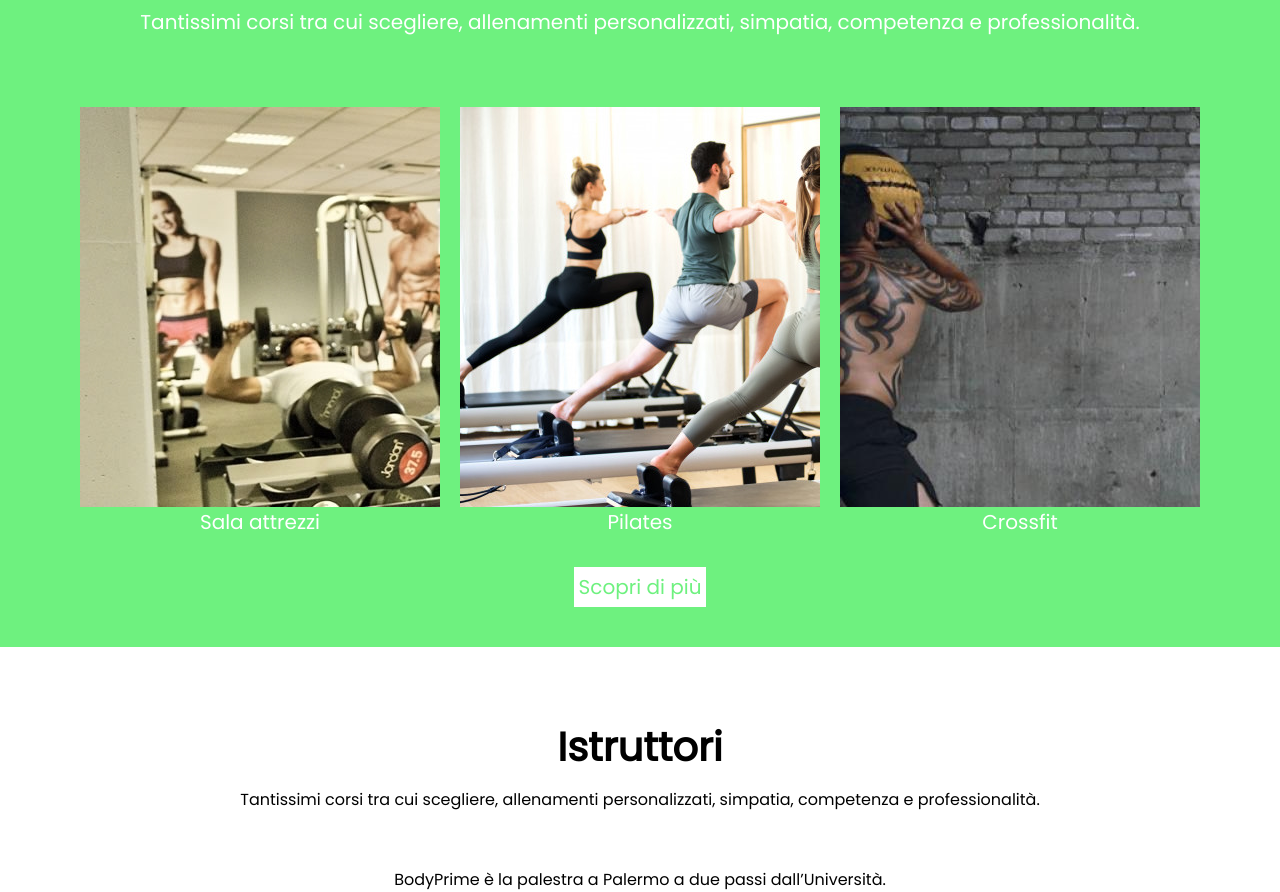
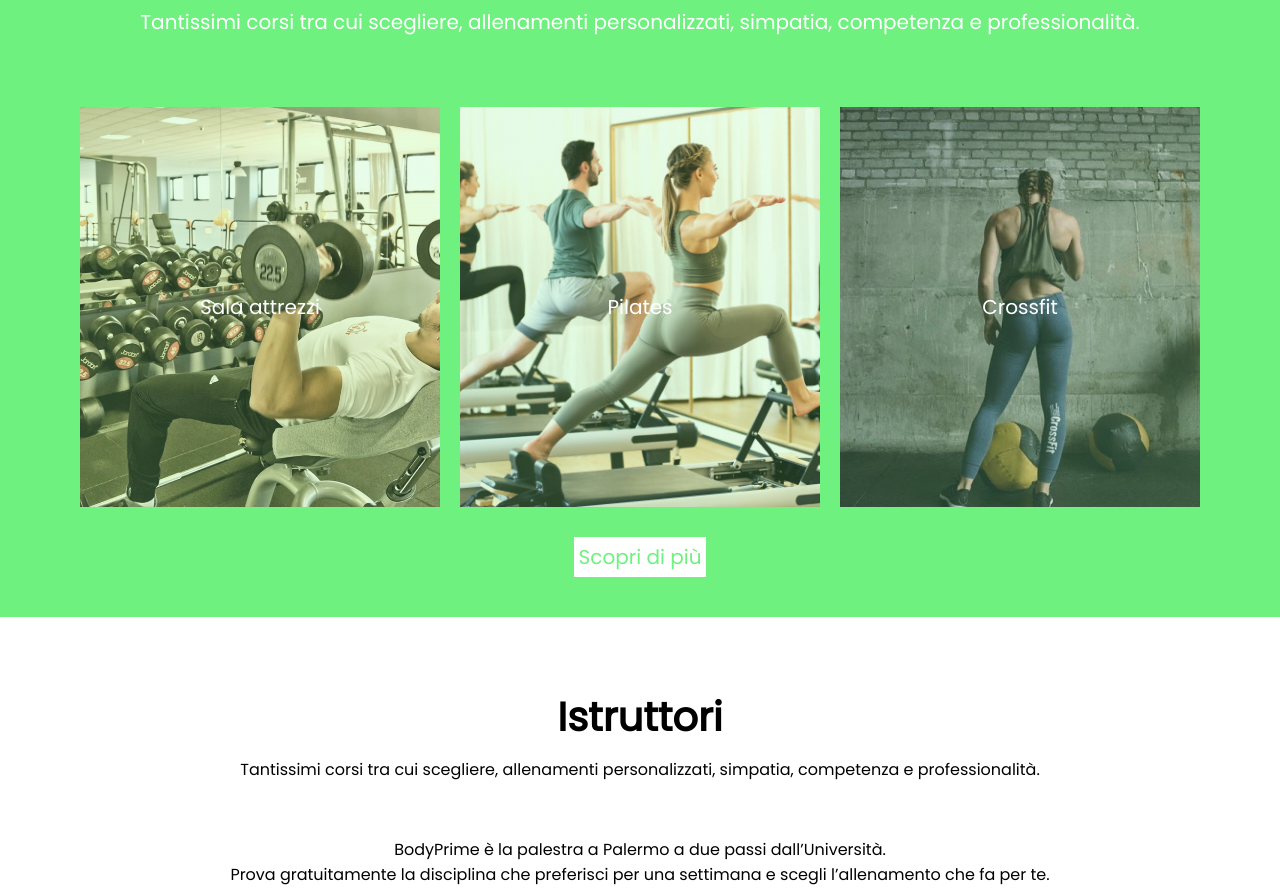
Before and after one commit to franky-04e/bodyprime-website, a plain HTML site: page index.html in a window 1280 px wide. Shown: the part 893-1785 px from the top of the page. Drawn offline with nearby package versions, Linux system fonts and the light colour scheme.

Commit message:
scritte sui corsi, hover effect

```diff
--- a/css/content/content.css
+++ b/css/content/content.css
@@ -26,17 +26,30 @@ body {
 }
 
 .sala_img{
-    background: url('../../assets/sala_attrezzi.jpg')no-repeat;
-    max-width:100%;
-    height:auto;
+    background: linear-gradient(to bottom left, rgba(110, 241, 127, 0.15), rgba(153, 236, 145, 0.3)),url('../../assets/sala_attrezzi.jpg')no-repeat;
+    background-position: center;
+    background-size: cover;
+    display: flex;
+    justify-content: center;
+    align-items: center;
 }
 
 .pilates_img{
-    background: url('../../assets/pilates.jpg') no-repeat;
+    background: linear-gradient(to bottom left, rgba(110, 241, 127, 0.15), rgba(153, 236, 145, 0.3)),url('../../assets/pilates.jpg')no-repeat;
+    background-position: center;
+    background-size: cover;
+    display: flex;
+    justify-content: center;
+    align-items: center;
 }
 
 .crossfit_img{
-    background: url('../../assets/crossfit.jpg') no-repeat;
+    background: linear-gradient(to bottom right, rgba(110, 241, 127, 0.15), rgba(153, 236, 145, 0.3)),url('../../assets/crossfit.jpg') no-repeat;
+    background-position: center;
+    background-size: cover;
+    display: flex;
+    justify-content: center;
+    align-items: center;
 }
 
 .card_nome{
@@ -67,6 +80,12 @@ body {
 .scopri_btn a{
     text-decoration: none;
     color: rgba(110, 241, 127) ;
+}
+
+.card_nome:hover{
+    font-size: 30px;
+    color: rgba(110, 241, 127) ;
+    transition: 0.6s;
 }
 
 
--- a/index.html
+++ b/index.html
@@ -47,8 +47,7 @@
         <div id="chi-siamo_img"></div>
         <div class="chi-siamo_testo">
             <span class= "animazione_statica">Palestra BodyPrime </span>
-            <span class="txt-rotate animazione animazione_statica" data-period="1000" data-rotate='[ "Allenati ", "Cresci ", "Divertiti " ]'></span>
-            <span class="animazione_statica"> con noi! </span>
+            <span class="txt-rotate animazione animazione_statica" data-period="100" data-rotate='[ "Allenati ", "Cresci ", "Divertiti " ]'></span>
         </div>
     </section>
 
@@ -69,16 +68,22 @@
 
     <section class="cards" data-aos="fade-up">
             <div class="card_container">
-                <div class="sala_img"></div>
-                <div class="card_nome"><a href="">Sala attrezzi</a></div>
+                <div class="sala_img">
+                    <div class="card_nome">
+                        <a href="">Sala attrezzi</a>
+                    </div>
+                </div>
             </div>
             <div class="card_container">
-                <div class="pilates_img"></div>
-                <div class="card_nome"><a href="">Pilates</a></div>
+                <div class="pilates_img">
+                    <div class="card_nome"><a href="">Pilates</a></div>
+                </div>
+
             </div>
             <div class="card_container">
-                <div class="crossfit_img"></div>
-                <div class="card_nome"><a href="">Crossfit</a></div>
+                <div class="crossfit_img">
+                    <div class="card_nome"><a href="">Crossfit</a></div>
+                </div>
             </div>
     </section>
     <div class="bottone">
```
